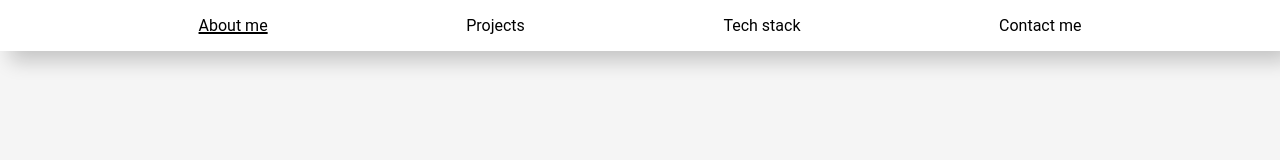
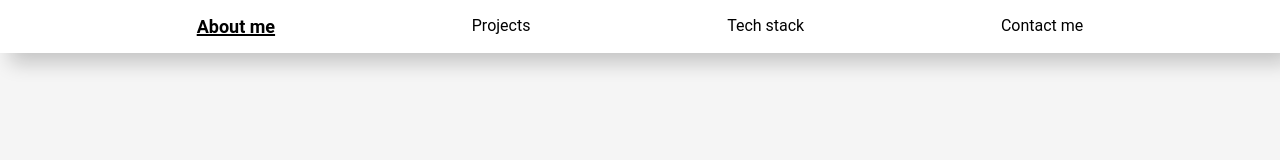
Before and after one commit to dianabasilio/my-portafolio, a Next.js app: page / in a window 1280 px wide. Shown: the top 160 px of the page. Built offline with nearby package versions, Linux system fonts and the light colour scheme.

Commit message:
fixed some styles.

```diff
--- a/src/styles/Header.module.scss
+++ b/src/styles/Header.module.scss
@@ -16,9 +16,12 @@
 .a {
   color: black;
   text-decoration: none;
+  transition: font-size 0.7 ease;
 }
 
 .active a {
   text-decoration: underline;
   text-decoration-thickness: 2px;
+  font-size: large;
+  font-weight: bold;
 }
--- a/src/styles/Projects.module.scss
+++ b/src/styles/Projects.module.scss
@@ -12,6 +12,9 @@
     width: 100%;
     height: 70%;
     max-height: 220px;
+  }
+  h3 {
+    margin: 2px 0px;
   }
   .icon {
     border-radius: 4px;
--- a/src/styles/globals.css
+++ b/src/styles/globals.css
@@ -118,11 +118,11 @@ button a {
 }
 
 .contact-me-content {
-  height: 80px;
+  height: 200px;
   width: 40%;
   display: grid;
-  grid-template-columns: repeat(auto-fit, minmax(100px, 1fr));
-  grid-auto-rows: minmax(50px, auto);
+  grid-template-columns: repeat(auto-fit, minmax(90px, 1fr));
+  grid-auto-rows: minmax(80px, auto);
   gap: 20px;
   justify-items: center;
   align-items: center;
```
